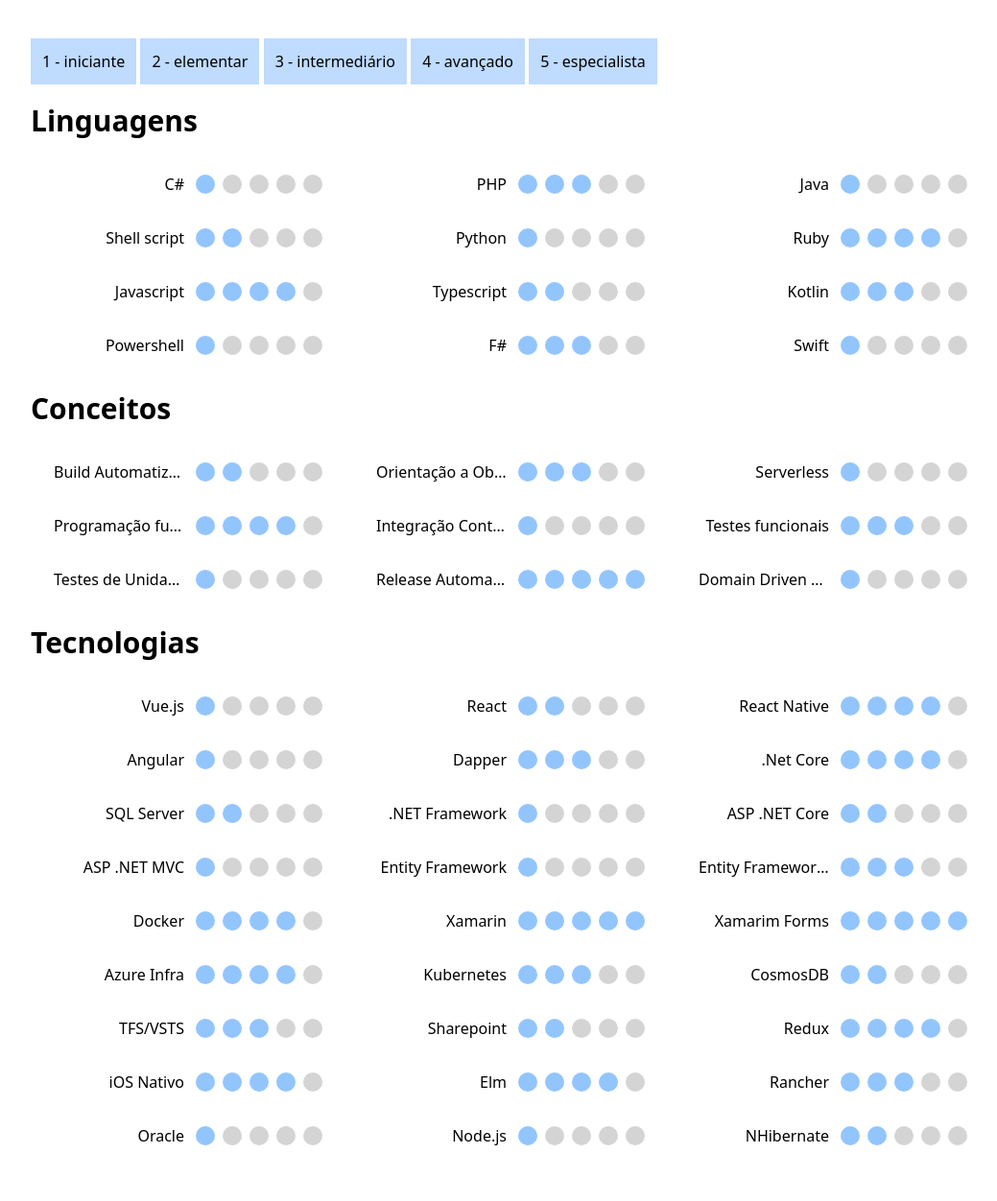
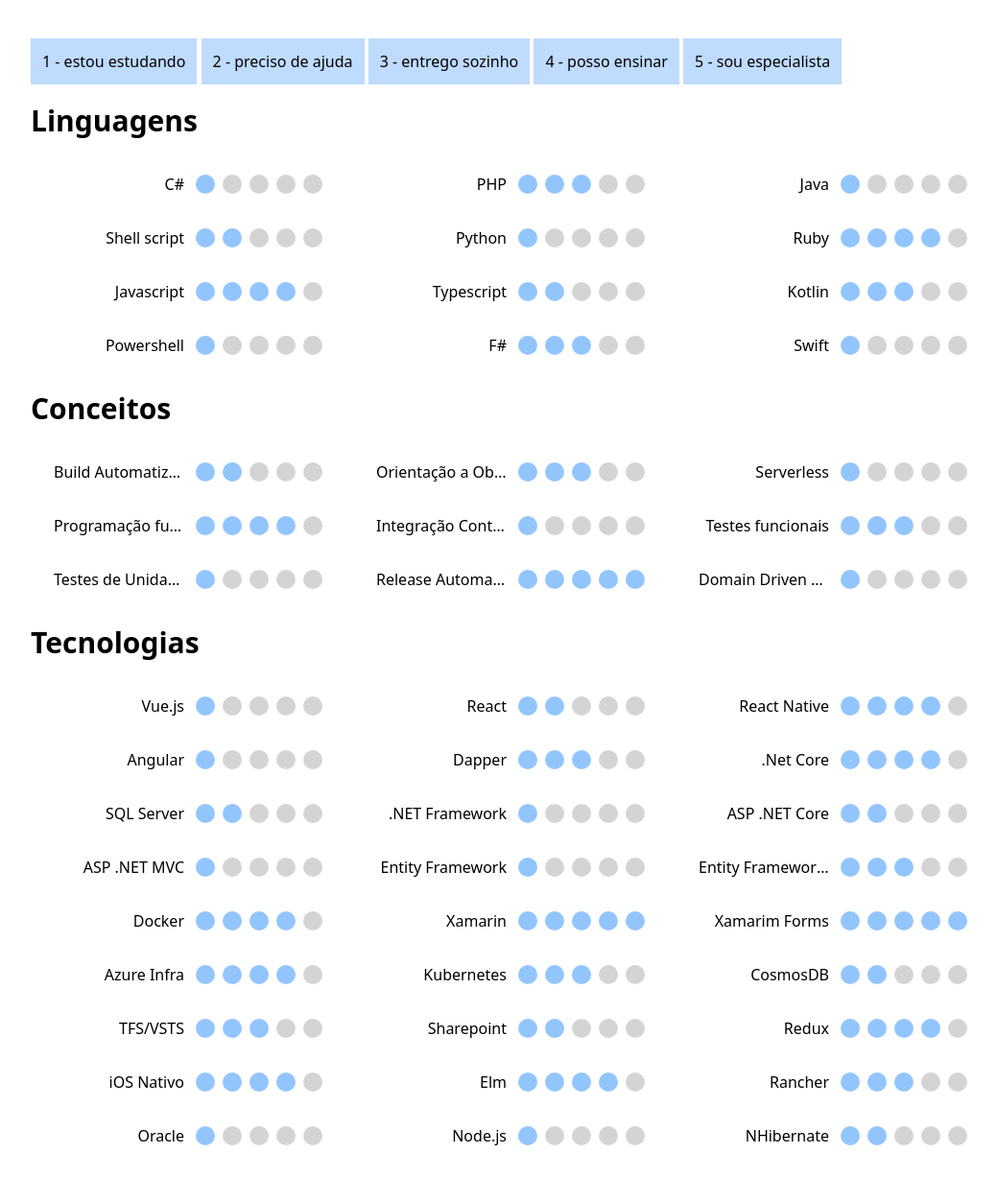
Before and after one commit to alana-or/alana-or.github.io, a Jekyll site: the page radar.html, which Jekyll copies as it is, in a window 1280 px wide. Shown: the whole page at 96% size, without its empty margins (8-1047 px from the left). Built offline with Jekyll 4.4.1, drawn with Linux system fonts in a browser that asks for light colours; nearby versions of some CDN libraries.

Commit message:
Update radar.html

```diff
--- a/radar.html
+++ b/radar.html
@@ -222,18 +222,18 @@
   ]
 }]
 
-  // let html = `<button data-posicao="1" class="bg-blue-200 p-3 cursor-pointer">1 - estou estudando</button>
-  // <button data-posicao="2" class="bg-blue-200 p-3 cursor-pointer">2 - preciso de ajuda</button>
-  // <button data-posicao="3" class="bg-blue-200 p-3 cursor-pointer">3 - entrego sozinho</button>
-  // <button data-posicao="4" class="bg-blue-200 p-3 cursor-pointer">4 - posso ensinar</button>
-  // <button data-posicao="5" class="bg-blue-200 p-3 cursor-pointer">5 - sou especialista</button>`;
+  let html = `<button data-posicao="1" class="bg-blue-200 p-3 cursor-pointer">1 - estou estudando</button>
+  <button data-posicao="2" class="bg-blue-200 p-3 cursor-pointer">2 - preciso de ajuda</button>
+  <button data-posicao="3" class="bg-blue-200 p-3 cursor-pointer">3 - entrego sozinho</button>
+  <button data-posicao="4" class="bg-blue-200 p-3 cursor-pointer">4 - posso ensinar</button>
+  <button data-posicao="5" class="bg-blue-200 p-3 cursor-pointer">5 - sou especialista</button>`;
 
 
-  let html = `<button data-posicao="1" class="bg-blue-200 p-3 cursor-pointer">1 - iniciante</button>
-  <button data-posicao="2" class="bg-blue-200 p-3 cursor-pointer">2 - elementar</button>
-  <button data-posicao="3" class="bg-blue-200 p-3 cursor-pointer">3 - intermediário</button>
-  <button data-posicao="4" class="bg-blue-200 p-3 cursor-pointer">4 - avançado</button>
-  <button data-posicao="5" class="bg-blue-200 p-3 cursor-pointer">5 - especialista</button>`;
+  // let html = `<button data-posicao="1" class="bg-blue-200 p-3 cursor-pointer">1 - iniciante</button>
+  // <button data-posicao="2" class="bg-blue-200 p-3 cursor-pointer">2 - elementar</button>
+  // <button data-posicao="3" class="bg-blue-200 p-3 cursor-pointer">3 - intermediário</button>
+  // <button data-posicao="4" class="bg-blue-200 p-3 cursor-pointer">4 - avançado</button>
+  // <button data-posicao="5" class="bg-blue-200 p-3 cursor-pointer">5 - especialista</button>`;
 
   techs.map(tech=>{
     html += `<h1 class="text-3xl my-5 font-bold">
```
